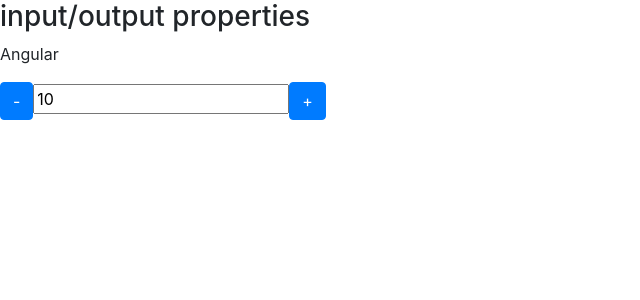
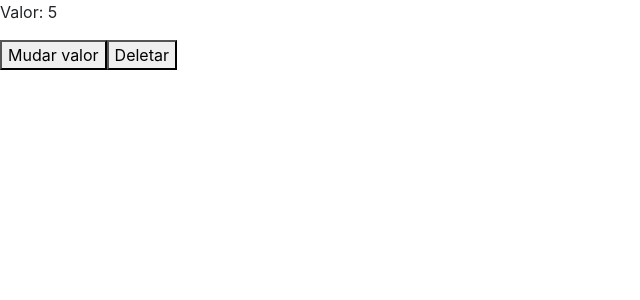
Before and after one commit to DeboraLara1/Testes-Angular, an Angular app in the folder data-binding/: page / in a window 1280 px wide. Shown: the top 300 px of the page, without its empty margins (0-640 px from the left). Built offline with nearby package versions, Linux system fonts and the light colour scheme.

Commit message:
Ciclo de vida do Componente

```diff
--- a/data-binding/src/app/app.component.html
+++ b/data-binding/src/app/app.component.html
@@ -1 +1,6 @@
-<app-data-binding></app-data-binding>
+<app-ciclo [valorInicial]="valor" *ngIf="!deletarCiclo"></app-ciclo>
+<button (click)="mudarValor()">Mudar valor</button>
+<button (click)="destruirCiclo()">Deletar</button>
+
+
+<!--app-data-binding></!--app-data-binding-->
--- a/data-binding/src/app/app.component.ts
+++ b/data-binding/src/app/app.component.ts
@@ -7,4 +7,17 @@ import { Component } from '@angular/core';
 })
 export class AppComponent {
   title = 'data-binding';
+
+  valor: number = 5;
+  deletarCiclo: boolean = false;
+
+  mudarValor() {
+    this.valor++;
+  }
+
+  destruirCiclo() {
+    this.deletarCiclo = true;
+  }
+
+
 }
--- a/data-binding/src/app/app.module.ts
+++ b/data-binding/src/app/app.module.ts
@@ -8,13 +8,15 @@ import { AppComponent } from './app.component';
 import { DataBindingComponent } from './data-binding/data-binding.component';
 import { InputPropertyComponent } from './input-property/input-property.component';
 import { OutputPropertiesComponent } from './output-properties/output-properties.component';
+import { CicloComponent } from './ciclo/ciclo.component';
 
 @NgModule({
   declarations: [
     AppComponent,
     DataBindingComponent,
     InputPropertyComponent,
-    OutputPropertiesComponent
+    OutputPropertiesComponent,
+    CicloComponent
   ],
   imports: [
     BrowserModule,
--- /dev/null
+++ b/data-binding/src/app/ciclo/ciclo.component.html
@@ -0,0 +1 @@
+<p>Valor: {{valorInicial}}</p>
--- /dev/null
+++ b/data-binding/src/app/ciclo/ciclo.component.ts
@@ -0,0 +1,60 @@
+import {
+  Component,
+  OnChanges,
+  OnInit,
+  DoCheck,
+  AfterContentInit,
+  AfterContentChecked,
+  AfterViewChecked,
+  OnDestroy,
+  Input,
+} from '@angular/core';
+
+@Component({
+  selector: 'app-ciclo',
+  templateUrl: './ciclo.component.html',
+  styleUrls: ['./ciclo.component.css']
+})
+export class CicloComponent implements OnChanges, OnInit, DoCheck,
+  AfterContentInit, AfterContentChecked, AfterViewChecked, OnDestroy {
+
+  @Input() valorInicial: number = 10;
+
+  constructor() {
+    this.log('constructor');
+  }
+
+  ngOnChanges() {
+    this.log('ngOnChanges');
+  }
+  ngOnInit() {
+    this.log('ngOnInit');
+  }
+
+  ngDoCheck() {
+    this.log('ngDoCheck');
+  }
+
+  ngAfterContentInit() {
+    this.log('ngAfterContentInit');
+  }
+
+  ngAfterContentChecked() {
+    this.log('ngAfterContentChecked');
+  }
+
+  ngAfterViewChecked() {
+    this.log('ngAfterViewChecked');
+  }
+
+  ngOnDestroy() {
+    this.log('ngOnDestroy');
+  }
+
+  private log(hook: string) {
+    console.log(hook)
+
+  }
+
+
+}
```
Also changed, not shown: data-binding/src/app/ciclo/ciclo.component.css (added), 1 other file (tests, documents, lock files or other folders).
